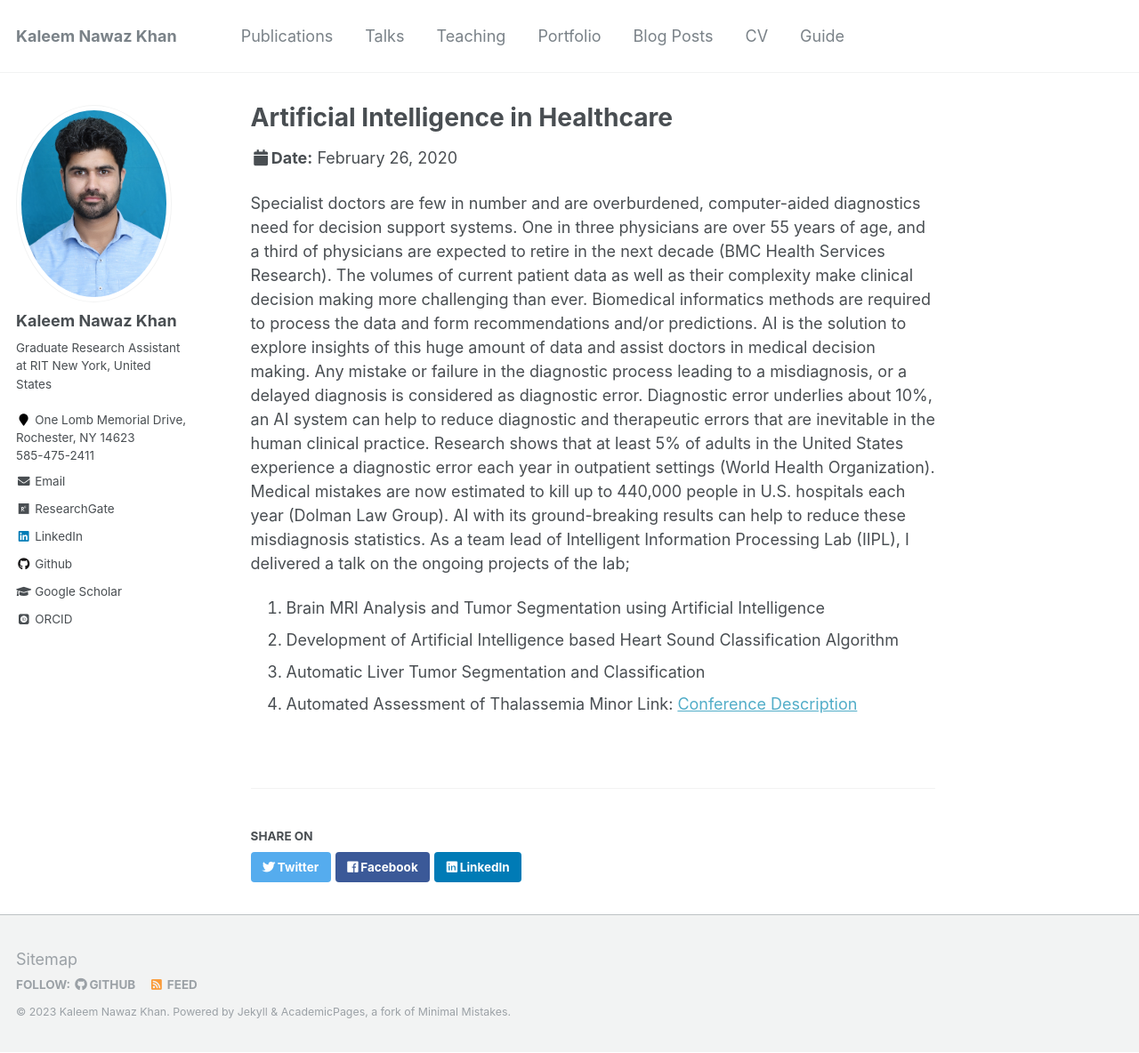
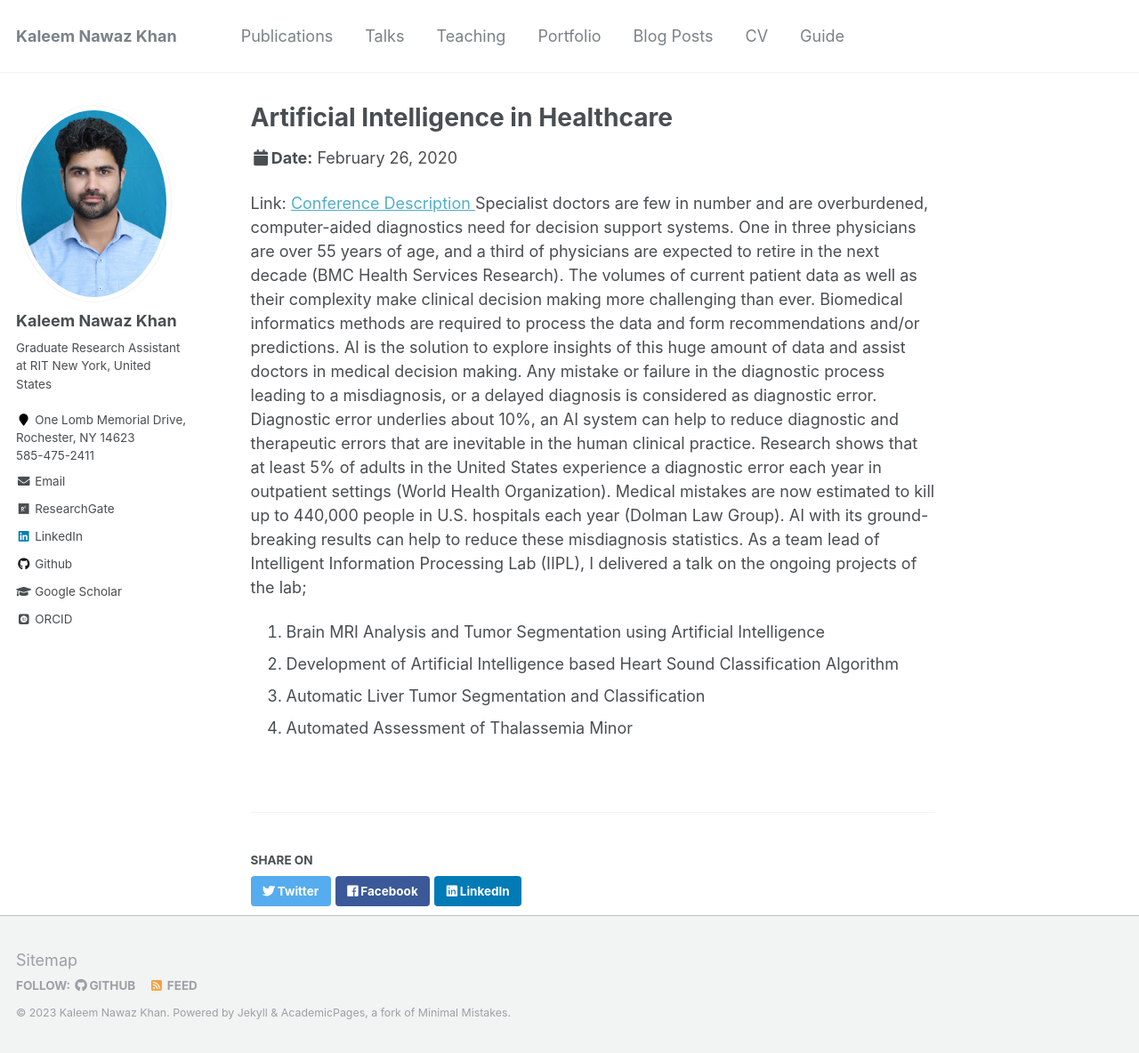
Before and after one commit to KaleemNwzKhan/KaleemNwzKhan.github.io, a Jekyll site: the page built from _talks/2012-03-01-talk-1.md, in a window 1280 px wide and 1184 px high. Shown: the whole window at 89% size. Built offline with Jekyll 4.4.1, drawn with Linux system fonts in a browser that asks for light colours; some web fonts are replaced.

Commit message:
Index Page changes 2

```diff
--- a/_talks/2012-03-01-talk-1.md
+++ b/_talks/2012-03-01-talk-1.md
@@ -7,10 +7,9 @@ venue: "2nd International Public Health Conference"
 date: 2020-02-26
 location: "Khyber Medical University (KMU), Peshawar"
 ---
-
+Link: <a href="https://iphss.kmu.edu.pk/1st-and-2nd-days-2nd-international-public-health-conference-begins-kmu-0#"> Conference Description </a>
 Specialist doctors are few in number and are overburdened, computer-aided diagnostics need for decision support systems. One in three physicians are over 55 years of age, and a third of physicians are expected to retire in the next decade (BMC Health Services Research). The volumes of current patient data as well as their complexity make clinical decision making more challenging than ever. Biomedical informatics methods are required to process the data and form recommendations and/or predictions. AI is the solution to explore insights of this huge amount of data and assist doctors in medical decision making. Any mistake or failure in the diagnostic process leading to a misdiagnosis, or a delayed diagnosis is considered as diagnostic error. Diagnostic error underlies about 10%, an AI system can help to reduce diagnostic and therapeutic errors that are inevitable in the human clinical practice. Research shows that at least 5% of adults in the United States experience a diagnostic error each year in outpatient settings (World Health Organization). Medical mistakes are now estimated to kill up to 440,000 people in U.S. hospitals each year (Dolman Law Group). AI with its ground-breaking results can help to reduce these misdiagnosis statistics. As a team lead of Intelligent Information Processing Lab (IIPL), I delivered a talk on the ongoing projects of the lab;
 1. Brain MRI Analysis and Tumor Segmentation using Artificial Intelligence
 2. Development of Artificial Intelligence based Heart Sound Classification Algorithm
 3. Automatic Liver Tumor Segmentation and Classification
 4. Automated Assessment of Thalassemia Minor
-Link: <a href="https://iphss.kmu.edu.pk/1st-and-2nd-days-2nd-international-public-health-conference-begins-kmu-0#"> Conference Description </a>
```
